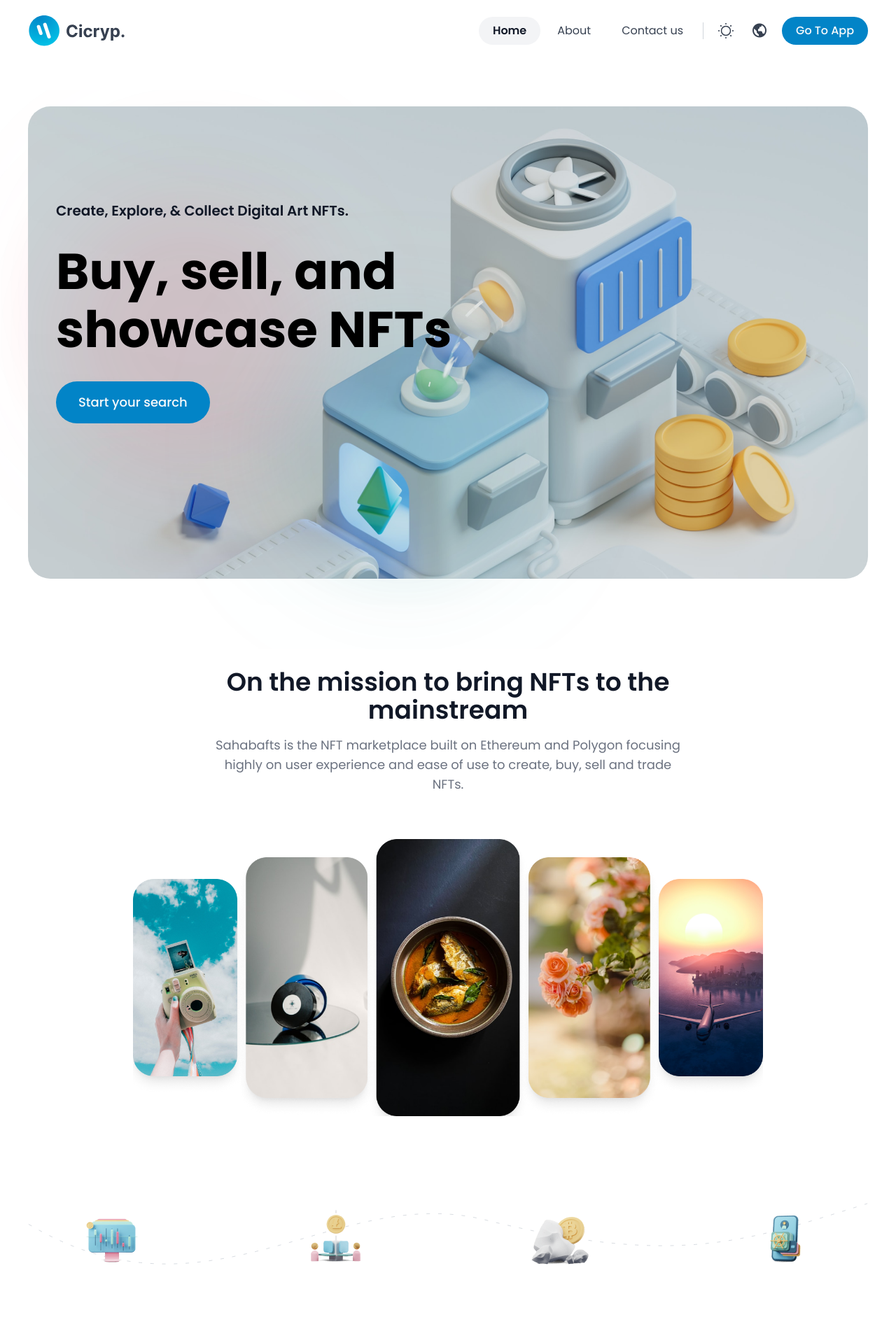
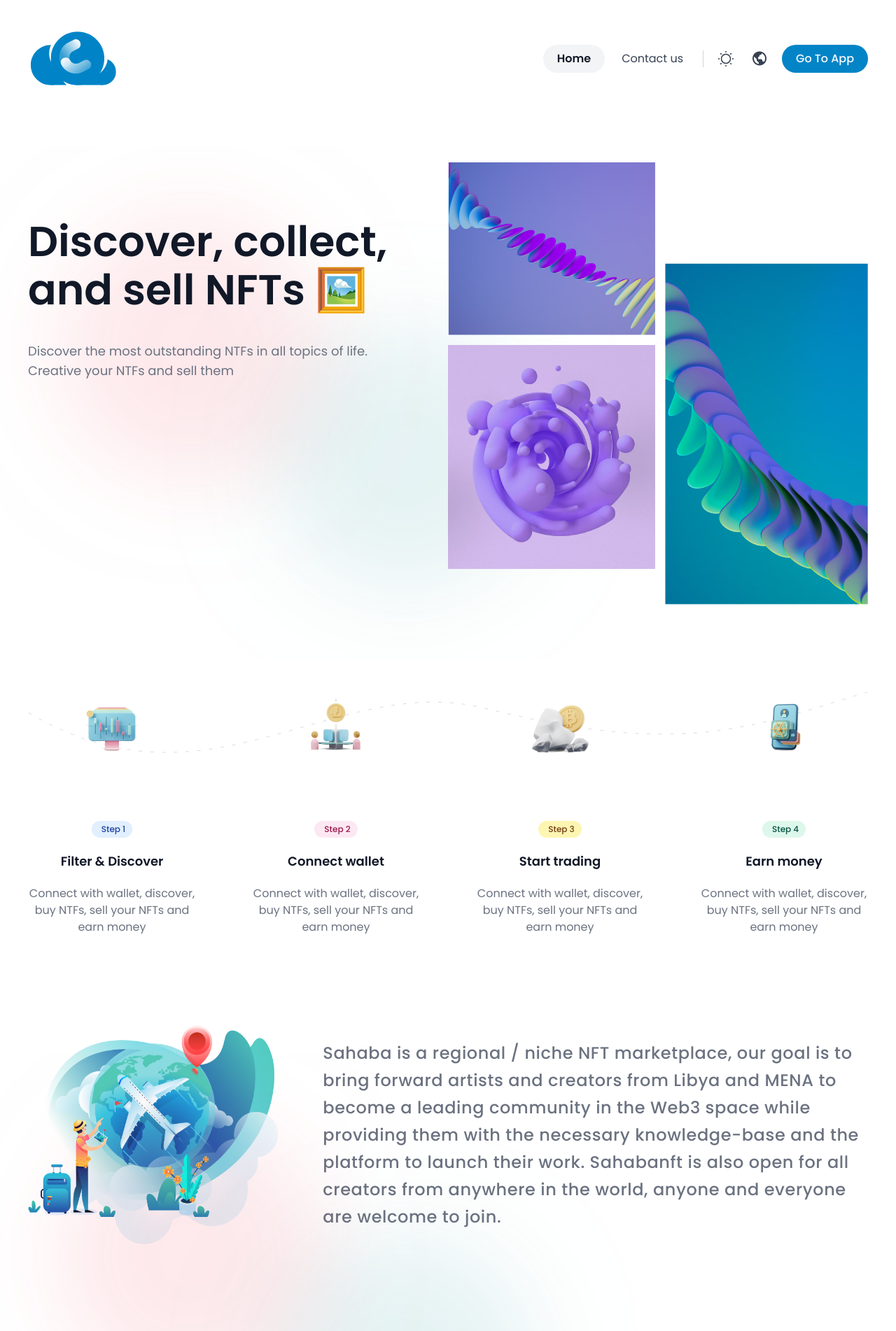
Before and after one commit to farajshuaib/sahaba-landingpage-graduation-project-, a React (Vite) app: page / in a window 1280 px wide. Shown: the top 1902 px of the page at 70% size. Built offline with nearby package versions, Linux system fonts and the light colour scheme.

Commit message:
update landing page

```diff
--- a/src/components/SectionBecomeAnAuthor/SectionBecomeAnAuthor.tsx
+++ b/src/components/SectionBecomeAnAuthor/SectionBecomeAnAuthor.tsx
@@ -19,20 +19,17 @@ const SectionBecomeAnAuthor: FC<SectionBecomeAnAuthorProps> = ({
       data-nc-id="SectionBecomeAnAuthor"
     >
       <div className="flex-shrink-0 mb-16 lg:mb-0 lg:mr-10 lg:w-2/5">
-        <Logo className="w-28" />
+        <Logo className="w-42" />
         <h2 className="font-semibold text-3xl sm:text-4xl xl:text-6xl mt-6 sm:mt-10 !leading-[1.112] tracking-tight">
-          Earn free crypto <br /> with Sahaba NFT
+          A creative agency that lead and inspire.
         </h2>
         <span className="block mt-6 text-neutral-500 dark:text-neutral-400 ">
-          A creative agency that lead and inspire.
+          Sahabafts is the NFT marketplace built on Ethereum focusing highly on
+          user experience and ease of use to create, buy, sell and trade NFTs.
         </span>
         <div className="flex mt-6 space-x-2 sm:space-x-5 sm:mt-12">
-          <ButtonPrimary href="/create-nft" className="">
-            Create item
-          </ButtonPrimary>
-          <ButtonSecondary href="/search" className="">
-            Discover more
-          </ButtonSecondary>
+          <ButtonPrimary href="/create-nft">Create item</ButtonPrimary>
+          <ButtonSecondary href="/search">Discover more</ButtonSecondary>
         </div>
       </div>
       <div className="flex-grow">
--- a/src/components/SectionHero/SectionHero2.tsx
+++ b/src/components/SectionHero/SectionHero2.tsx
@@ -1,5 +1,5 @@
 import React, { FC } from "react";
-import imagePng from "assets/images/hero-right-3.png";
+import imagePng from "../../assets/images/hero-right-3.png";
 import ButtonPrimary from "../../shared/Button/ButtonPrimary";
 
 export interface SectionHero2Props {
@@ -21,7 +21,7 @@ const SectionHero2: FC<SectionHero2Props> = ({ className = "", children }) => {
             Discover the most outstanding NTFs in all topics of life. <br />{" "}
             Creative your NTFs and sell them
           </span>
-          <ButtonPrimary>
+          {/* <ButtonPrimary>
             <span>Start your search</span>
             <span>
               <svg className="w-5 h-5 ml-2.5" viewBox="0 0 24 24" fill="none">
@@ -41,7 +41,7 @@ const SectionHero2: FC<SectionHero2Props> = ({ className = "", children }) => {
                 />
               </svg>
             </span>
-          </ButtonPrimary>
+          </ButtonPrimary> */}
         </div>
         <div className="flex-grow">
           <img className="w-full" src={imagePng} alt="hero" />
--- a/src/components/SectionHero/SectionHero3.tsx
+++ /dev/null
@@ -1,42 +0,0 @@
-import React, { FC } from "react";
-import ButtonPrimary from "../../shared/Button/ButtonPrimary";
-import imagePng from "../../assets/images/hero3.png";
-
-export interface SectionHero3Props {
-  className?: string;
-}
-
-const SectionHero3: FC<SectionHero3Props> = ({ className = "" }) => {
-  return (
-    <div
-      className={`nc-SectionHero3 relative ${className}`}
-      data-nc-id="SectionHero3"
-    >
-      <div className="mt-10 lg:mt-0 lg:absolute lg:container z-10 inset-x-0 top-[10%] sm:top-[20%]">
-        <div className="flex flex-col items-start max-w-2xl space-y-5 xl:space-y-8 ">
-          <span className="font-semibold sm:text-lg md:text-xl text-neutral-900">
-            Create, Explore, & Collect Digital Art NFTs.
-          </span>
-          <h2 className="font-bold text-black text-3xl sm:text-4xl md:text-5xl lg:text-6xl xl:text-7xl !leading-[115%] ">
-            Buy, sell, and showcase NFTs
-          </h2>
-          <ButtonPrimary
-            sizeClass="px-6 py-3 lg:px-8 lg:py-4"
-            fontSize="text-sm sm:text-base lg:text-lg font-medium"
-          >
-            Start your search
-          </ButtonPrimary>
-        </div>
-      </div>
-      <div className="relative aspect-w-4 aspect-h-3 sm:aspect-w-16 sm:aspect-h-9">
-        <img
-          className="absolute inset-0 object-cover rounded-[32px]"
-          src={imagePng}
-          alt="hero"
-        />
-      </div>
-    </div>
-  );
-};
-
-export default SectionHero3;
--- a/src/data/navigation.ts
+++ b/src/data/navigation.ts
@@ -9,11 +9,6 @@ const otherPageChildMenus: NavItemType[] = [
   },
   {
     id: ncNanoId(),
-    href: "/about",
-    name: "About",
-  },
-  {
-    id: ncNanoId(),
     href: "/contact",
     name: "Contact us",
   },
--- a/src/pages/About.tsx
+++ /dev/null
@@ -1,48 +0,0 @@
-import rightImg from "../assets/images/about-hero-right.png";
-import React, { FC } from "react";
-import SectionFounder from "../components/SectionFounder";
-import SectionStatistic from "../components/SectionStatistic";
-import SectionSubscribe2 from "../components/SectionSubscribe2/SectionSubscribe2";
-import BgGlassmorphism from "../components/BgGlassmorphism/BgGlassmorphism";
-import BackgroundSection from "../components/BackgroundSection/BackgroundSection";
-import SectionHero from "../components/SectionHero";
-import SectionClientSay from "../components/SectionClientSay/SectionClientSay";
-import HeaderLogged from "../components/Header/HeaderLogged";
-import Footer from "../shared/Footer/Footer";
-
-export interface PageAboutProps {
-  className?: string;
-}
-
-const PageAbout: FC<PageAboutProps> = ({ className = "" }) => {
-  return (
-    <div
-      className={`nc-PageAbout overflow-hidden relative ${className}`}
-      data-nc-id="PageAbout"
-    >
-      {/* ======== BG GLASS ======== */}
-      <BgGlassmorphism />
-
-      <div className="container py-16 space-y-16 lg:py-28 lg:space-y-28">
-        <SectionHero
-          rightImg={rightImg}
-          heading="👋 About Us."
-          btnText=""
-          subHeading="We’re impartial and independent, and every day we create distinctive, world-class programmes and content which inform, educate and entertain millions of people in the around the world."
-        />
-
-        <SectionFounder />
-        <div className="relative py-16">
-          <BackgroundSection />
-          <SectionClientSay />
-        </div>
-
-        <SectionStatistic />
-
-        <SectionSubscribe2 />
-      </div>
-    </div>
-  );
-};
-
-export default PageAbout;
--- a/src/pages/Home.tsx
+++ b/src/pages/Home.tsx
@@ -5,10 +5,11 @@ import BgGlassmorphism from "../components/BgGlassmorphism/BgGlassmorphism";
 import SectionBecomeAnAuthor from "../components/SectionBecomeAnAuthor/SectionBecomeAnAuthor";
 import SectionSubscribe2 from "../components/SectionSubscribe2/SectionSubscribe2";
 import SectionVideos from "../components/SectionVideos";
-import SectionHero3 from "../components/SectionHero/SectionHero3";
 import Heading from "../shared/Heading/Heading";
-import heroRight1 from "../assets/images/hero-right1.png";
+import ourFeatures from "../assets/images/our-features.png";
 import whySahaba from "../assets/images/whySahaba.webp";
+import SectionHero2 from "../components/SectionHero/SectionHero2";
+import SectionStatistic from "../components/SectionStatistic";
 
 function Home() {
   return (
@@ -19,31 +20,30 @@ function Home() {
 
         <div className="container relative my-12 space-y-20 sm:space-y-24 sm:my-24 lg:space-y-32 lg:my-16">
           {/* SECTION HERO */}
-          <SectionHero3 />
-
-          <div className="my-12">
-            <BgGlassmorphism />
-            <Heading
-              isCenter={true}
-              desc="Sahabafts is the NFT marketplace built on Ethereum and Polygon focusing highly on user experience and ease of use to create, buy, sell and trade NFTs.
-"
-            >
-              On the mission to bring NFTs to the mainstream
-            </Heading>
-            <div className="relative ">
-              <img
-                className="object-cover w-3/4 h-full mx-auto"
-                src={heroRight1}
-                alt="hero"
-              />
-            </div>
-          </div>
+          <SectionHero2 />
 
           {/* SECTION 2 */}
           <SectionHowItWork />
         </div>
 
         <div className="container relative my-24 space-y-24 lg:space-y-32 lg:my-32">
+          <div className="grid items-center grid-cols-12 gap-16 my-12">
+            <img
+              src={ourFeatures}
+              alt=""
+              loading="lazy"
+              className="object-cover col-span-4"
+            />
+            <h6 className="col-span-8 text-2xl font-medium leading-relaxed tracking-wide text-gray-500 dark:text-gray-400">
+              Sahaba is a regional / niche NFT marketplace, our goal is to bring
+              forward artists and creators from Libya and MENA to become a
+              leading community in the Web3 space while providing them with the
+              necessary knowledge-base and the platform to launch their work.
+              Sahabanft is also open for all creators from anywhere in the
+              world, anyone and everyone are welcome to join.
+            </h6>
+          </div>
+
           {/* SECTION */}
           <div className="my-12">
             <BgGlassmorphism />
@@ -67,6 +67,8 @@ function Home() {
             <SectionBecomeAnAuthor />
           </div>
 
+          <SectionStatistic />
+
           {/* SECTION */}
           <SectionSubscribe2 />
 
--- a/src/router.tsx
+++ b/src/router.tsx
@@ -1,6 +1,5 @@
 import { createBrowserRouter } from "react-router-dom";
 import Home from "./pages/Home";
-import About from "./pages/About";
 import PageContact from "./pages/Contact";
 import Wrapper from "./Wrapper";
 import PrivacyPolicy from "./pages/Privacy";
@@ -14,10 +13,6 @@ export const router = createBrowserRouter([
       {
         path: "/",
         element: <Home />,
-      },
-      {
-        path: "/about",
-        element: <About />,
       },
       {
         path: "/contact",
--- a/src/shared/Footer/Footer.tsx
+++ b/src/shared/Footer/Footer.tsx
@@ -30,11 +30,11 @@ const Footer: React.FC = () => {
       title: t("INFORMATION"),
       menus: [
         {
-          href: "https://www.sahabanft.com/terms-of-service",
+          href: "/terms-of-service",
           label: t("Term_of_services"),
         },
         {
-          href: "https://www.sahabanft.com/privacy-policy",
+          href: "/privacy-policy",
           label: t("Privacy_policy"),
         },
         { href: "/kyc-form", label: t("Get_verified") },
--- a/src/shared/Logo/Logo.tsx
+++ b/src/shared/Logo/Logo.tsx
@@ -1,6 +1,6 @@
 import React from "react";
 import { Link } from "react-router-dom";
-import logoImg from "../../assets/images/logo.svg";
+import logoImg from "../../assets/images/logo_dark.svg";
 import logoLightImg from "../../assets/images/logo_light.svg";
 
 export interface LogoProps {
@@ -23,7 +23,7 @@ const Logo: React.FC<LogoProps> = ({
       {/* PLEASE UN COMMENT BELLOW CODE AND USE IT */}
       {img ? (
         <img
-          className={`block max-h-12 ${imgLight ? "dark:hidden" : ""}`}
+          className={`block max-h-32 ${imgLight ? "dark:hidden" : ""}`}
           src={img}
           alt="Logo"
         />
@@ -32,7 +32,7 @@ const Logo: React.FC<LogoProps> = ({
       )}
       {imgLight && (
         <img
-          className="hidden max-h-12 dark:block"
+          className="hidden max-h-32 dark:block"
           src={imgLight}
           alt="Logo-Light"
         />
```
Also changed, not shown: src/components/SectionHero/SectionHero.tsx (deleted, +0 -74 lines), src/assets/images/logo.svg (deleted).
